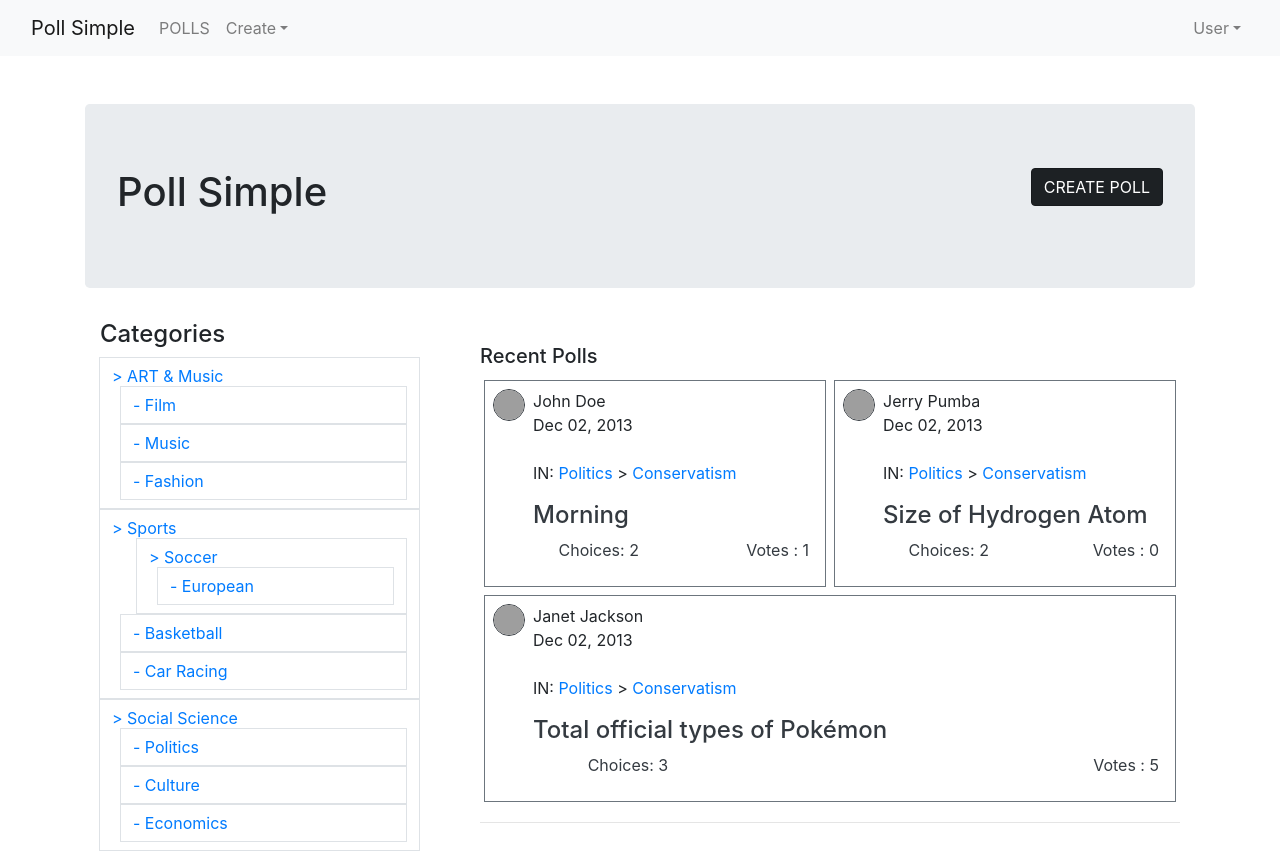
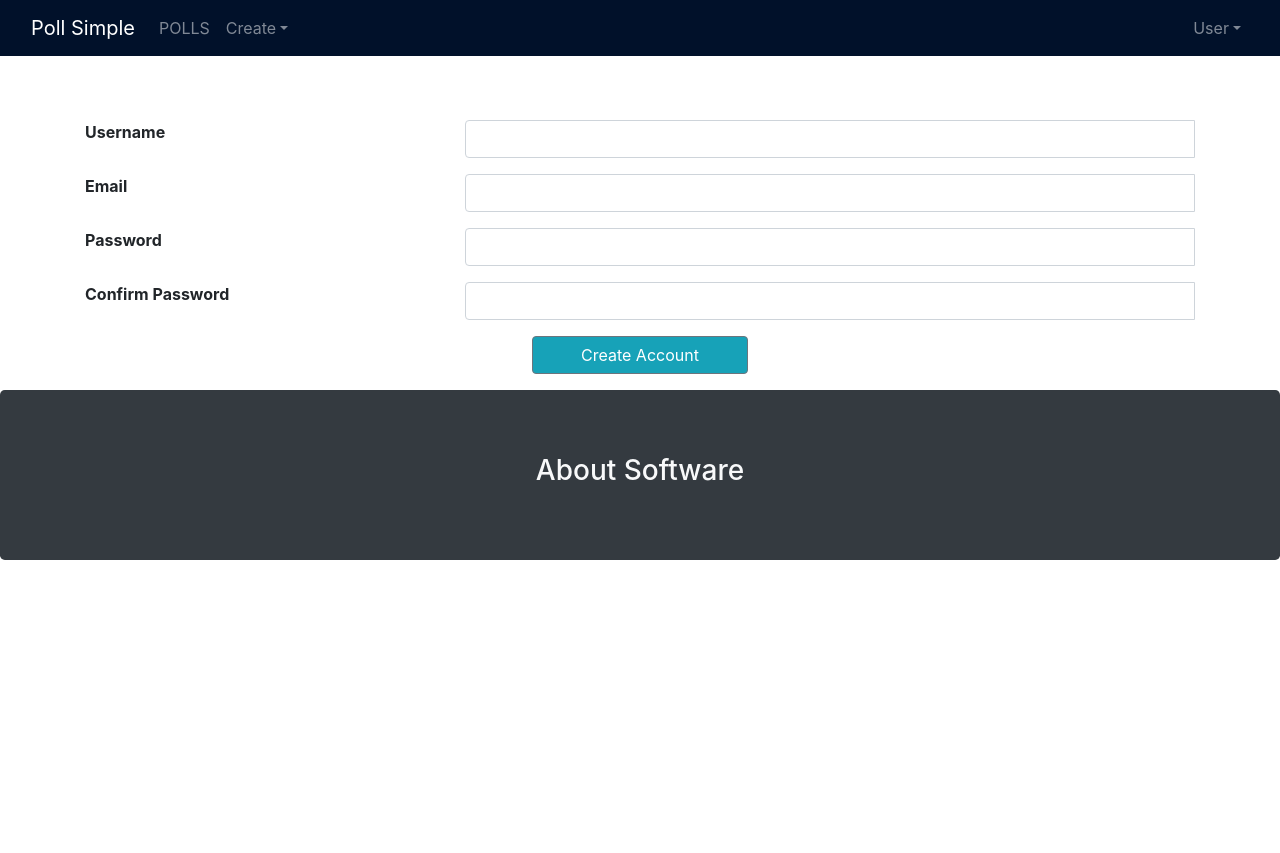
Before and after one commit to peterbytes-prog/POLL_APP_REACT, a React (Create React App) app: page /signup in a window 1280 px wide. Before the commit this address led to /home. Shown: the top 853 px of the page. After the commit the page ends 800 px from the top, so only its background shows below. Built offline with nearby package versions, Linux system fonts and the light colour scheme; grey boxes are pictures that could not be loaded; the HTML template or start-up script is replaced by a standard one.

Commit message:
added account forms

```diff
--- a/src/App.css
+++ b/src/App.css
@@ -1,3 +1,65 @@
+:root {
+  --theme-one: #4f1916; /*brown*/
+  --theme-two:  #6bb7ca; /*light-blue*/
+  --theme-three: #43760f; /*yellow-green*/
+  --theme-four:  #01112a; /*darkblue*/
+}
+.bg-theme-one{
+  background-color: var(--theme-one);
+  background: var(--theme-one);
+}
+.bg-theme-two{
+  background-color: var(--theme-two);
+  background: var(--theme-two);
+}
+.bg-theme-three{
+  background-color: var(--theme-three);
+  background: var(--theme-three);
+}
+.bg-theme-four{
+  background-color: var(--theme-four);
+  background: var(--theme-four);
+}
+.jumbotron.home{
+  background: var(--theme-two);
+  color: var(--theme-four);
+}
+
+.border-theme-one{
+  border-color: var(--theme-one);
+}
+.border-theme-two{
+  border-color: var(--theme-two);
+}
+.border-theme-three{
+  border-color: var(--theme-three);
+}
+.border-theme-four{
+  border-color: var(--theme-four);
+}
+
+.text-theme-one{
+  color: var(--theme-one);
+}
+.text-theme-two{
+  color: var(--theme-two);
+}
+.text-theme-three{
+  color: var(--theme-three);
+}
+.text-theme-four{
+  color: var(--theme-four);
+}
+.page-link.category-link{
+  color: var(--theme-one);
+}
+
+.poll-detail{
+  border-width: thick;
+  border: 1px solid var(--theme-two);
+  border-radius: 1rem;
+}
+
 .App {
   text-align: center;
 }
--- a/src/views/category/side_list.js
+++ b/src/views/category/side_list.js
@@ -21,19 +21,19 @@ class CategoryDropDown extends Component{
   constructDropDown(category){
     if(category.subCategories.length){
       return (
-        <NavLink to={`/polls/category/:${category.id}`} style={{textAlign:'left'}} key={category.id} className='ml-4 page-link'>
+        <NavLink to={`/polls/category/:${category.id}`} style={{textAlign:'left'}} key={category.id} className='ml-4 page-link category-link'>
           >  {category.name}{category.subCategories.map((cat)=>this.constructDropDown(cat))}
         </NavLink>)
     }else{
         return (
-          <NavLink to={`/polls/category/:${category.id}`} style={{textAlign:'left'}} className='ml-2 page-link' key={category.id}>- {category.name}</NavLink>
+          <NavLink to={`/polls/category/:${category.id}`} style={{textAlign:'left'}} className='ml-2 page-link category-link' key={category.id}>- {category.name}</NavLink>
         );
     }
   }
   render(){
     const subcategory = this.props.category.subCategories;
     return(
-      <NavLink className='page-link' to={`/polls/category/:${this.props.category.id}`} style={{textAlign:'left'}} key={this.props.category.id}>
+      <NavLink className='page-link category-link' to={`/polls/category/:${this.props.category.id}`} style={{textAlign:'left'}} key={this.props.category.id}>
         > {this.props.category.name}{this.props.category.subCategories.map((cat)=>this.constructDropDown(cat))}
       </NavLink>
     )
--- a/src/views/header.js
+++ b/src/views/header.js
@@ -29,7 +29,7 @@ class Header extends Component {
   render(){
     return (
       <div>
-        <Navbar color='light' light expand="md" className="mb-5">
+        <Navbar  dark expand="md" className="mb-5 bg-theme-four">
           <NavbarBrand href="/"> Poll Simple</NavbarBrand>
           <NavbarToggler onClick={()=> this.toggle() } />
           <Collapse isOpen={ this.state.isOpen } navbar>
@@ -45,7 +45,9 @@ class Header extends Component {
                 </DropdownToggle>
                 <DropdownMenu right>
                   <DropdownItem>
-                    Account
+                    <NavLink to='/signup'>
+                      Account
+                    </NavLink>
                   </DropdownItem>
                   <DropdownItem>
                     Poll
@@ -61,7 +63,9 @@ class Header extends Component {
                 </DropdownToggle>
                 <DropdownMenu right>
                   <DropdownItem>
-                    Sign In
+                    <NavLink to='/signin'>
+                      Sign In
+                    </NavLink>
                   </DropdownItem>
                   <DropdownItem>
                     Sign Out
--- a/src/views/home.js
+++ b/src/views/home.js
@@ -15,7 +15,7 @@ function HomePage({polls, categories}){
 
   return (
         <Container>
-        <div className='jumbotron'>
+        <div className='home jumbotron'>
           <div className='row'>
             <div className='col-sm-12 col-md-6 text-left'>
               <h1>Poll Simple</h1>
@@ -27,9 +27,9 @@ function HomePage({polls, categories}){
 
         </div>
           <div className='row'>
-            <div className='col-sm-12 col-md-4'>
-              <Container className='text-left'>
-                <p className='h4'>Categories</p>
+            <div className='col-sm-12 col-md-4 bg-light'>
+              <Container className='text-left '>
+                <p className='h4 text-theme-four'>Categories</p>
                 { categories.map((category)=><CategoryDropDown category={category}/>)}
               </Container>
             </div>
--- a/src/views/main.js
+++ b/src/views/main.js
@@ -5,6 +5,8 @@ import Footer from './footer';
 import { Switch, Route, Redirect, withRouter } from 'react-router-dom';
 import HomePage from './home';
 import PollListPage from './poll/list';
+import SignInPage from './user/login';
+import SignUpPage from './user/signup';
 import { connect } from 'react-redux';
 
 import PollDetailPage from './poll/detail';
@@ -273,10 +275,12 @@ class Main extends Component{
       <div>
         <Header />
         <Switch>
-          <Route path='/home' component={()=> <HomePage polls={this.props.polls} categories={this.props.categories}/>} />
+          <Route exact path='/' component={()=> <HomePage polls={this.props.polls} categories={this.props.categories}/>} />
           <Route exact path='/polls' component={()=> <PollListPage polls={this.props.polls}  categories={this.props.categories}/>} />
           <Route path='/polls/:pollId' component={ PollDetail } />
-          <Redirect to='/home' />
+          <Route path='/signin' component={ SignInPage } />
+          <Route path='/signup' component={ SignUpPage } />
+          <Redirect to='/' />
         </Switch>
         <Footer />
       </div>
--- a/src/views/poll/pollcard.js
+++ b/src/views/poll/pollcard.js
@@ -6,7 +6,7 @@ function PollMediaCard({poll}){
     // {/* </NavLink > */}
   return (
 
-      <Media className='border border-secondary border-rounded p-2'>
+      <Media className=' p-2 poll-detail'>
         <Media left>
           <Media className='border rounded-circle border-dark' object src="https://media.geeksforgeeks.org/wp-content/cdn-uploads/20210728124621/geekslogo.png" alt="cat" style={{width:'2em', height:'2em'}}>
           </Media>
@@ -17,8 +17,8 @@ function PollMediaCard({poll}){
             <span className='text py-0'>{new Intl.DateTimeFormat('en-US', { year: 'numeric', month: 'short', day: '2-digit'}).format(new Date(Date.parse(poll.date)))}</span>
           </div>
           <br></br>
-          <p className='text-left'>IN: <a href='#'>Politics</a> > <a  href='#'>Conservatism </a> </p>
-          <NavLink style={{ 'textDecoration':'none'}} className="text-dark" to={`/polls/${poll._id['$oid']}`} >
+          <p className='text-left'>IN: <NavLink className='text-theme-one' to='polls/politics'>Politics</NavLink> > <NavLink className='text-theme-one' to='polls/politics/conservatism'>Conservatism </NavLink> </p>
+          <NavLink style={{ 'textDecoration':'none'}} className="text-theme-four" to={`/polls/${poll._id['$oid']}`} >
                 <Media heading>
                   <div  className='text-left'>
                     {poll.question_text}
--- a/src/views/poll/pollcardgroup.js
+++ b/src/views/poll/pollcardgroup.js
@@ -5,7 +5,7 @@ import PollMediaCard from './pollcard';
 
 function RenderCardPolls({polls, limits}){
   const poll_cards = polls.map((poll)=>{
-    return (<Card style={{border:'none', minWidth:'15rem'}} className='m-1 ' key={poll._id['$oid']}>
+    return (<Card style={{border:'none', minWidth:'15rem'}} className='m-1' key={poll._id['$oid']}>
               <PollMediaCard poll={poll}/>
             </Card>)
   })
--- /dev/null
+++ b/src/views/user/login.js
@@ -0,0 +1,43 @@
+import React, { Component } from 'react';
+import { Container, Input, FormGroup, Label, Form, Col, Button } from 'reactstrap';
+class SignInPage extends Component{
+  constructor(props){
+    super(props)
+    this.username = '';
+    this.password = '';
+    this.handleSubmit = this.handleSubmit.bind(this)
+  }
+  handleSubmit(event){
+    alert('username: '+this.username.value+" Password: "+this.password.value)
+    event.preventDefault();
+  }
+  render(){
+    return (
+            <Container className='py-3'>
+              <Form onSubmit={this.handleSubmit}>
+                <FormGroup row>
+                  <Col sm={12} md={4} className='text-left font-weight-bold'>
+                    <Label className='' htmlFor='username'>Username</Label>
+                  </Col>
+                  <Col sm={12} md={8} className='offset-sm-1 offset-md-0'>
+                    <Input innerRef={(input)=> this.username=input} name='username' id='username' type='text' />
+                  </Col>
+                </FormGroup>
+                <FormGroup row>
+                  <Col sm={12} md={4} className='text-left font-weight-bold'>
+                    <Label className='' htmlFor='password'>Password</Label>
+                  </Col>
+                  <Col sm={12} md={8} className='offset-sm-1 offset-md-0'>
+                    <Input innerRef={(input)=> this.password=input } name='password' id='password' type='password' />
+                  </Col>
+                </FormGroup>
+                <div className='text-center'>
+                  <Button type='submit' className='px-5 bg-info'>Sign In</Button>
+                </div>
+              </Form>
+            </Container>
+    )
+  }
+}
+
+export default SignInPage;
--- /dev/null
+++ b/src/views/user/signup.js
@@ -0,0 +1,136 @@
+import React, { Component } from 'react';
+import {
+  Container,
+  Form,
+  FormGroup,
+  Col,
+  Label,
+  Input,
+  Button,
+  FormFeedback,
+  InputGroup
+} from 'reactstrap';
+
+class SignUpPage extends Component{
+  constructor(props){
+    super(props);
+    this.state = {
+      username: "",
+      email: '',
+      password1: '',
+      password2: '',
+      touched:{
+        username: false,
+        email: false,
+        password1: false,
+        password2: false,
+      }
+    }
+    this.handleSubmit = this.handleSubmit.bind(this);
+    this.onTouched = this.onTouched.bind(this);
+    this.onInput = this.onInput.bind(this);
+  }
+  onInput(event){
+    this.setState({
+      [event.target.name]:event.target.value
+    })
+  }
+  handleSubmit(event){
+    alert(
+      `
+      username: ${this.state.username}, email: ${this.state.email}, password1: ${this.state.password1}, password2: ${this.state.password2}
+      `
+    )
+    event.preventDefault();
+  }
+  onTouched(field){
+    console.log('blur', field)
+    this.setState({
+      touched: {...this.state.touched, [ field ]: true}
+    })
+  }
+  render(){
+    let errors = {
+      username: "",
+      email: '',
+      password1: '',
+      password2: '',
+    }
+    if(this.state.touched.username){
+      if(this.state.username.length < 4){
+        errors['username'] = "username must be 4 or more character long"
+      }
+    }
+    if(this.state.touched.email){
+      if(!(this.state.email.includes('@')&&this.state.email.includes('.'))){
+        errors['email'] = "Enter a valid email address"
+      }
+    }
+    if(this.state.touched.password1){
+      if(this.state.password1.length < 4){
+        errors['password1'] = "password must be 4 or more character long"
+      }
+    }
+    if(this.state.touched.password2){
+      if(this.state.password2 != this.state.password1){
+        errors['password2'] = "password doesn't matched"
+      }
+    }
+    return(
+      <Container className="py-3">
+        <Form onSubmit={ this.handleSubmit }>
+          <FormGroup row>
+            <Col sm={12} md={4} className='text-left font-weight-bold'>
+              <Label className='' htmlFor='username'>Username</Label>
+            </Col>
+            <Col sm={12} md={8} className='offset-sm-1 offset-md-0'>
+            <InputGroup>
+              <Input onChange={this.onInput} onBlur={ (e) => this.onTouched('username') } name='username' id='username' type='text' />
+              <FormFeedback className={errors.username&&'d-block'}>{ errors.username }</FormFeedback>
+            </InputGroup>
+
+            </Col>
+          </FormGroup>
+          <FormGroup row>
+            <Col sm={12} md={4} className='text-left font-weight-bold'>
+              <Label className='' htmlFor='email'>Email</Label>
+            </Col>
+            <Col sm={12} md={8} className='offset-sm-1 offset-md-0'>
+              <InputGroup>
+                <Input onChange={this.onInput} onBlur={ (e) =>this.onTouched('email') } name='email' id='email' type='email' />
+                <FormFeedback className={errors.email&&'d-block'}>{ errors.email }</FormFeedback>
+              </InputGroup>
+            </Col>
+          </FormGroup>
+          <FormGroup row>
+            <Col sm={12} md={4} className='text-left font-weight-bold'>
+              <Label className='' htmlFor='password1'>Password</Label>
+            </Col>
+            <Col sm={12} md={8} className='offset-sm-1 offset-md-0'>
+              <InputGroup>
+                <Input onChange={this.onInput} onBlur={ (e) =>this.onTouched('password1') } name='password1' id='password1' type='password' />
+                <FormFeedback className={errors.password1&&'d-block'} >{ errors.password1 }</FormFeedback>
+              </InputGroup>
+            </Col>
+          </FormGroup>
+          <FormGroup row>
+            <Col sm={12} md={4} className='text-left font-weight-bold'>
+              <Label className='' htmlFor='password2'>Confirm Password</Label>
+            </Col>
+            <Col sm={12} md={8} className='offset-sm-1 offset-md-0'>
+              <InputGroup>
+                <Input onChange={this.onInput} onBlur={ (e) =>this.onTouched('password2') } name='password2' id='password2' type='password' />
+                <FormFeedback className={errors.password2&&'d-block'}>{ errors.password2 }</FormFeedback>
+              </InputGroup>
+            </Col>
+          </FormGroup>
+          <div className='text-center'>
+            <Button type='submit' className='px-5 bg-info'>Create Account</Button>
+          </div>
+        </Form>
+      </Container>
+    )
+  }
+}
+
+export default SignUpPage;
```
Also changed, not shown: 1 other file (tests, documents, lock files or other folders).
